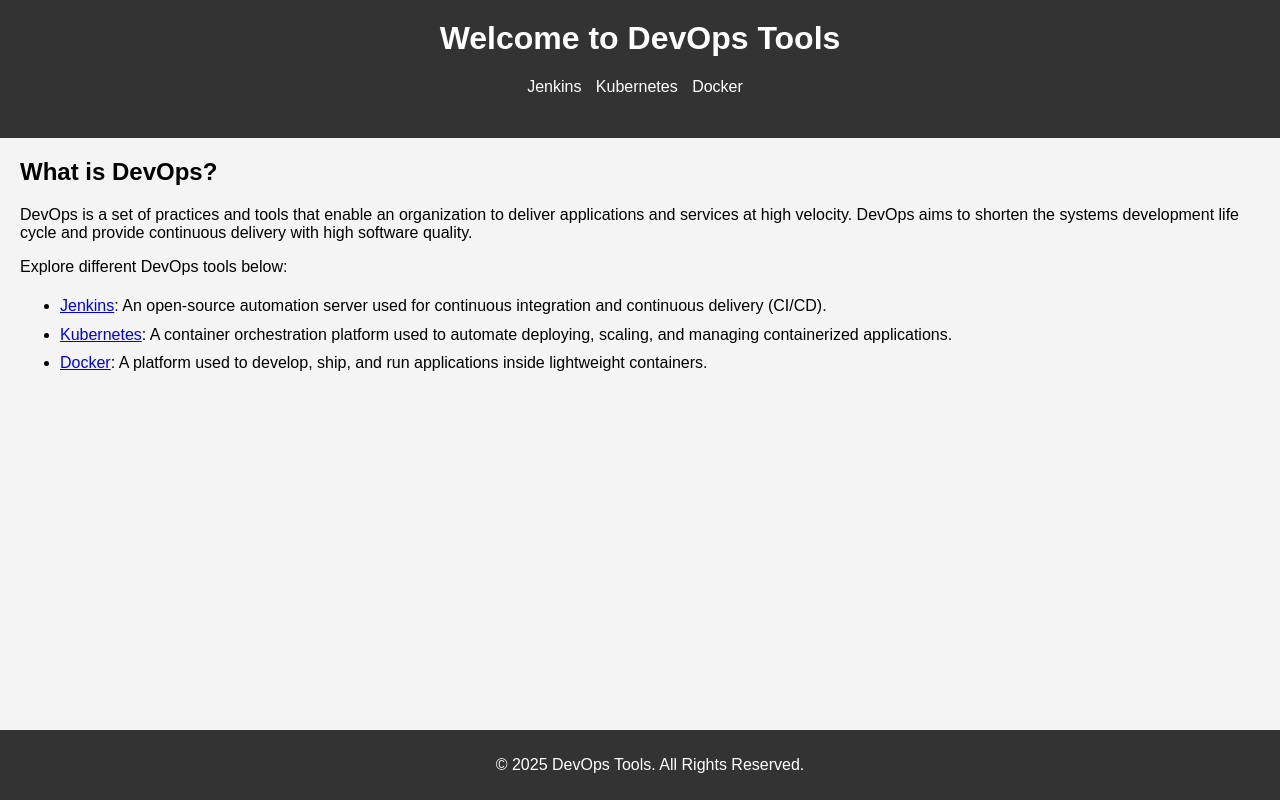
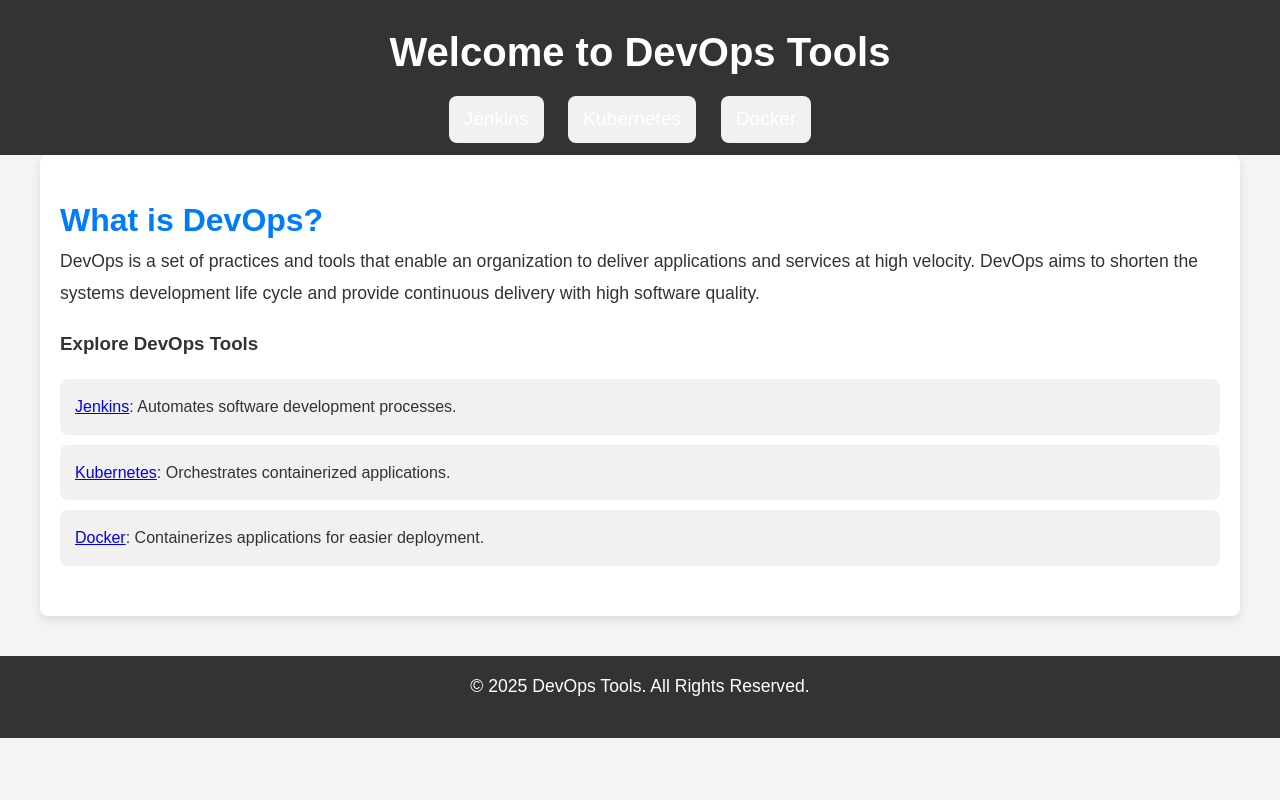
Before and after one commit to TejasWani1981/Webserver, a plain HTML site: page index.html in a window 1280 px wide. Drawn offline with Linux system fonts and the light colour scheme.

Commit message:
adding more files and styles

```diff
--- a/index.html
+++ b/index.html
@@ -18,16 +18,18 @@
         </nav>
     </header>
 
-    <section>
+    <section class="main-content">
         <h2>What is DevOps?</h2>
         <p>DevOps is a set of practices and tools that enable an organization to deliver applications and services at high velocity. DevOps aims to shorten the systems development life cycle and provide continuous delivery with high software quality.</p>
 
-        <p>Explore different DevOps tools below:</p>
-        <ul>
-            <li><a href="jenkins.html">Jenkins</a>: An open-source automation server used for continuous integration and continuous delivery (CI/CD).</li>
-            <li><a href="kubernetes.html">Kubernetes</a>: A container orchestration platform used to automate deploying, scaling, and managing containerized applications.</li>
-            <li><a href="docker.html">Docker</a>: A platform used to develop, ship, and run applications inside lightweight containers.</li>
-        </ul>
+        <div class="tools">
+            <h3>Explore DevOps Tools</h3>
+            <ul>
+                <li><a href="jenkins.html">Jenkins</a>: Automates software development processes.</li>
+                <li><a href="kubernetes.html">Kubernetes</a>: Orchestrates containerized applications.</li>
+                <li><a href="docker.html">Docker</a>: Containerizes applications for easier deployment.</li>
+            </ul>
+        </div>
     </section>
 
     <footer>
--- a/styles.css
+++ b/styles.css
@@ -1,55 +1,90 @@
-/* Global styles */
-body {
-    font-family: Arial, sans-serif;
+/* Reset some basic styles */
+* {
     margin: 0;
     padding: 0;
+    box-sizing: border-box;
+}
+
+body {
+    font-family: 'Arial', sans-serif;
     background-color: #f4f4f4;
+    color: #333;
+    line-height: 1.6;
 }
 
 header {
     background-color: #333;
-    color: white;
-    padding: 20px;
+    color: #fff;
     text-align: center;
+    padding: 20px 0;
 }
 
 header h1 {
-    margin: 0;
+    font-size: 2.5rem;
+    margin-bottom: 10px;
 }
 
-nav ul {
-    list-style-type: none;
-    padding: 0;
+header nav ul {
+    list-style: none;
 }
 
-nav ul li {
+header nav ul li {
     display: inline;
-    margin-right: 10px;
+    margin-right: 20px;
 }
 
-nav ul li a {
-    color: white;
+header nav ul li a {
+    color: #fff;
     text-decoration: none;
+    font-size: 1.2rem;
 }
 
-section {
-    margin: 20px;
+header nav ul li a:hover {
+    text-decoration: underline;
+}
+
+.main-content {
+    padding: 40px 20px;
+    max-width: 1200px;
+    margin: 0 auto;
+    background-color: #fff;
+    border-radius: 8px;
+    box-shadow: 0 4px 8px rgba(0, 0, 0, 0.1);
+}
+
+h2 {
+    font-size: 2rem;
+    color: #007bff;
+}
+
+p {
+    font-size: 1.1rem;
+    margin-bottom: 20px;
+    line-height: 1.8;
+}
+
+ul {
+    margin-top: 20px;
+    list-style-type: none;
+}
+
+ul li {
+    background-color: #f1f1f1;
+    margin: 10px 0;
+    padding: 15px;
+    border-radius: 8px;
+    transition: background-color 0.3s;
+}
+
+ul li:hover {
+    background-color: #007bff;
+    color: #fff;
 }
 
 footer {
     background-color: #333;
-    color: white;
+    color: #fff;
     text-align: center;
-    padding: 10px;
-    position: fixed;
-    width: 100%;
-    bottom: 0;
+    padding: 15px 0;
+    margin-top: 40px;
 }
-
-ul {
-    line-height: 1.8;
-}
-
-h3 {
-    color: #333;
-}
```
Also changed, not shown: docker.html (+4 -11 lines), jenkins.html (+4 -11 lines), kubernetes.html (renamed from kubernets.html, +3 -10 lines).
